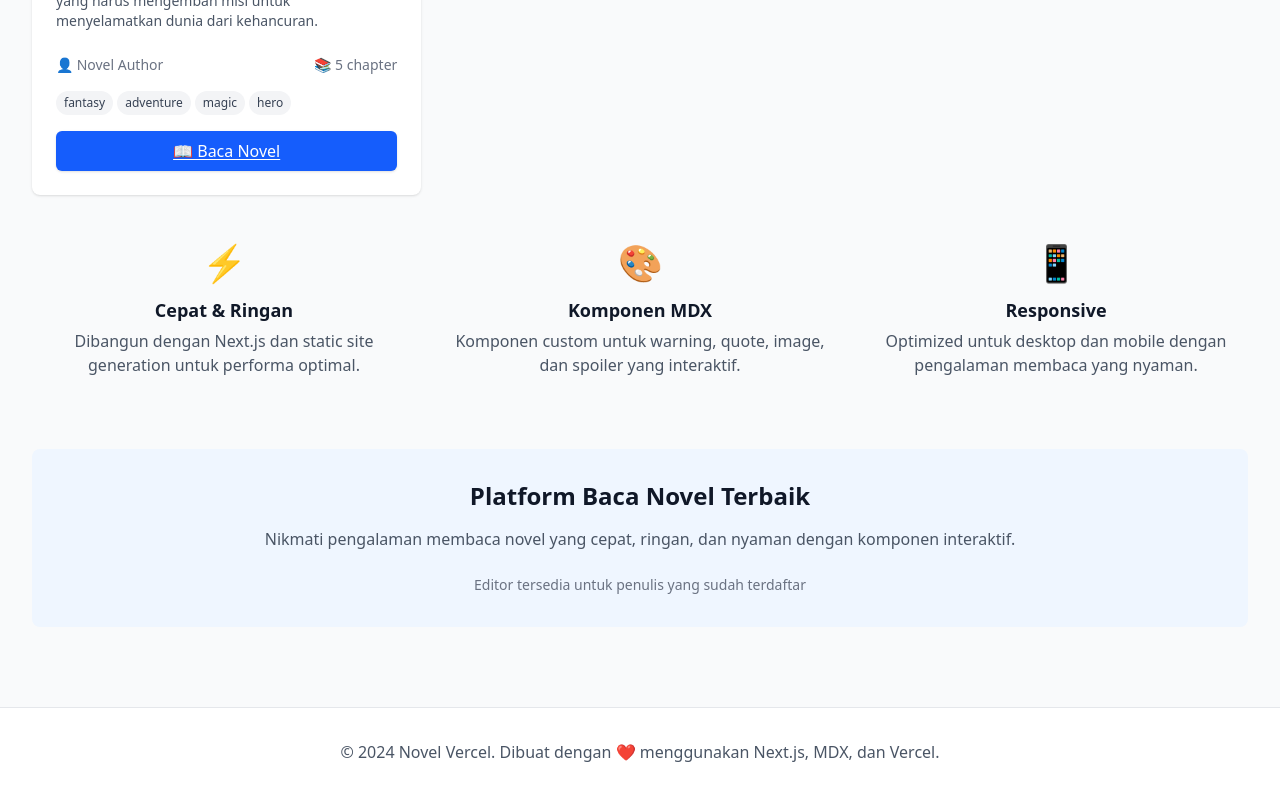
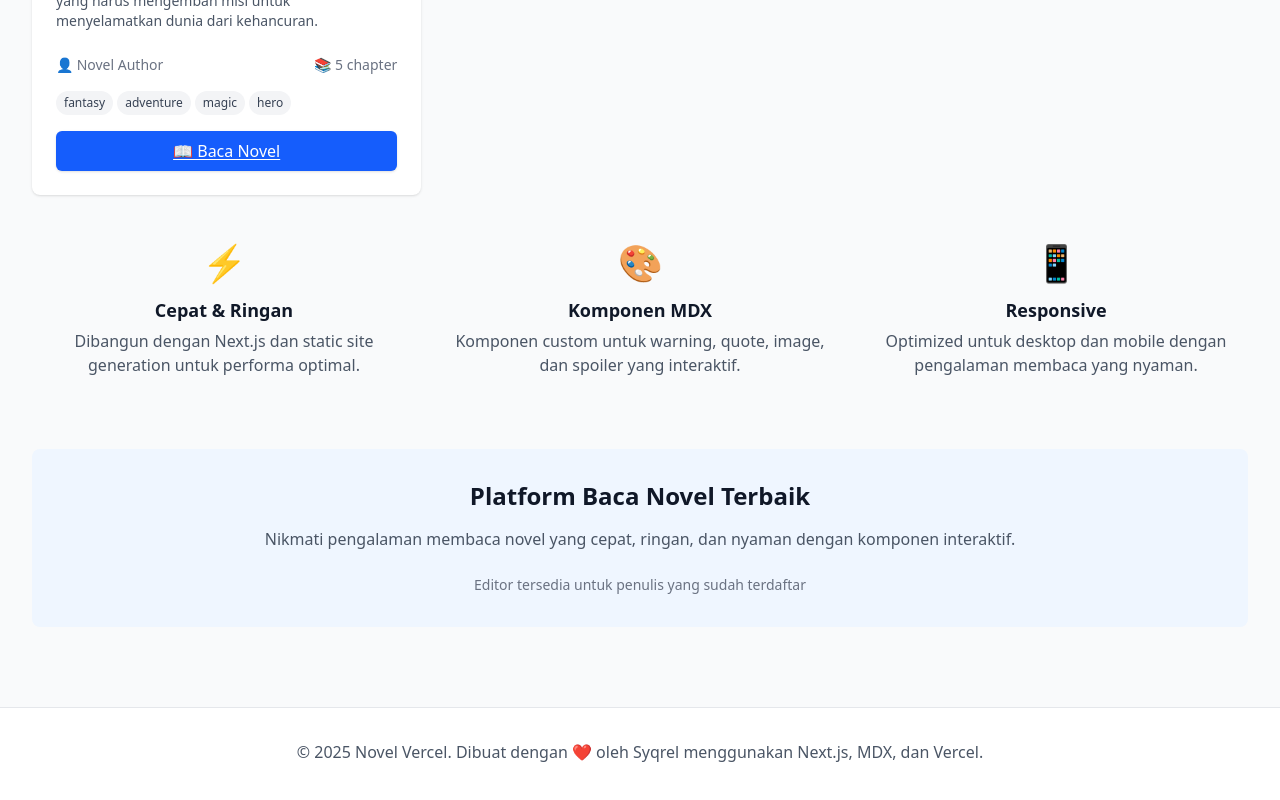
Before and after one commit to muhammad-zainal-muttaqin/novel-vercel, a Next.js app: page / in a window 1280 px wide. Shown: the part 475-1275 px from the top of the page. Built offline with nearby package versions, Linux system fonts and the light colour scheme.

Commit message:
Update copyright year to 2025 and add Syqrel as author

```diff
--- a/package.json
+++ b/package.json
@@ -2,6 +2,7 @@
   "name": "novel-vercel",
   "version": "0.1.0",
   "private": true,
+  "author": "Syqrel",
   "scripts": {
     "dev": "next dev --turbopack",
     "build": "next build",
--- a/src/app/layout.tsx
+++ b/src/app/layout.tsx
@@ -32,8 +32,8 @@ export const metadata: Metadata = {
   title: "Novel Vercel - Platform Baca Novel Online",
   description: "Platform baca dan tulis novel berbasis web yang cepat, ringan, dan skalabel menggunakan Next.js, MDX, dan Vercel.",
   keywords: ["novel", "reading", "mdx", "nextjs", "vercel", "indonesia"],
-  authors: [{ name: "Novel Vercel Team" }],
-  creator: "Novel Vercel",
+  authors: [{ name: "Syqrel" }],
+  creator: "Syqrel",
   publisher: "Novel Vercel",
   formatDetection: {
     email: false,
--- a/src/app/page.tsx
+++ b/src/app/page.tsx
@@ -137,7 +137,7 @@ export default function Home() {
       <footer className="bg-white border-t border-gray-200 mt-12">
         <div className="max-w-7xl mx-auto px-4 sm:px-6 lg:px-8 py-8">
           <div className="text-center text-gray-600">
-            <p>© 2024 Novel Vercel. Dibuat dengan ❤️ menggunakan Next.js, MDX, dan Vercel.</p>
+            <p>© 2025 Novel Vercel. Dibuat dengan ❤️ oleh Syqrel menggunakan Next.js, MDX, dan Vercel.</p>
           </div>
         </div>
       </footer>
```
Also changed, not shown: 1 other file (tests, documents, lock files or other folders).
